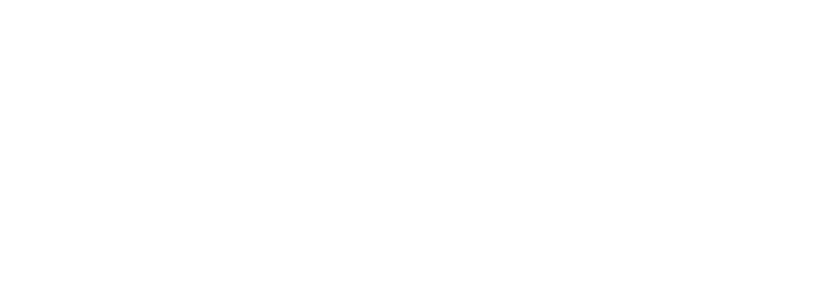
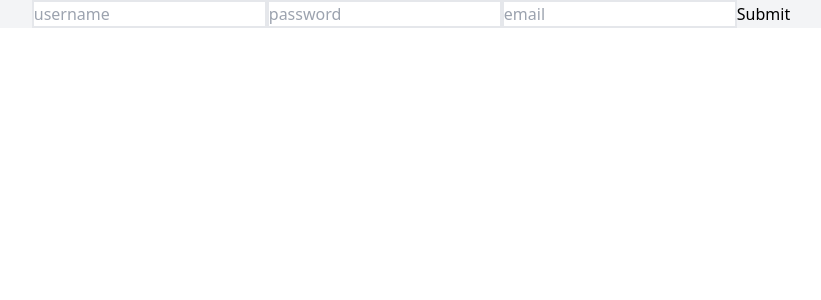
Before and after one commit to ElliottMend/Conference-React, a React (Create React App) app: page /Register in a window 1280 px wide. Shown: the top 300 px of the page, without its empty margins (229-1050 px from the left). Built offline with nearby package versions, Linux system fonts and the light colour scheme.

Commit message:
updated UI

```diff
--- a/src/Routes.tsx
+++ b/src/Routes.tsx
@@ -2,6 +2,7 @@
 import { BrowserRouter, Switch, Route } from "react-router-dom";
 import { ChatSocket } from "./components/ChatSocket";
 import { LoginContainer } from "./components/UserAuth/LoginContainer";
+import { RegisterContainer } from "./components/UserAuth/RegisterContainer";
 export const Routes = () => {
   return (
     <div>
@@ -9,6 +10,7 @@
         <Switch>
           <Route path="/login" component={() => <LoginContainer />} />
           <Route path="/Chat" component={() => <ChatSocket />} />
+          <Route path="/Register" component={() => <RegisterContainer />} />
         </Switch>
       </BrowserRouter>
     </div>
--- /dev/null
+++ b/src/components/UserAuth/Register.tsx
@@ -0,0 +1,29 @@
+import React from "react";
+interface IProps {
+  changeRegister: (event: React.ChangeEvent<HTMLInputElement>) => void;
+  registerSubmit: (event: React.FormEvent<HTMLFormElement>) => void;
+}
+export const Register = (props: IProps) => {
+  return (
+    <div>
+      <form className="bg-gray-100" onSubmit={props.registerSubmit}>
+        <input
+          placeholder="username"
+          onChange={props.changeRegister}
+          className="border-2"
+        />
+        <input
+          placeholder="password"
+          onChange={props.changeRegister}
+          className="border-2"
+        />
+        <input
+          placeholder="email"
+          onChange={props.changeRegister}
+          className="border-2"
+        />
+        <button>Submit</button>
+      </form>
+    </div>
+  );
+};
--- /dev/null
+++ b/src/components/UserAuth/RegisterContainer.tsx
@@ -0,0 +1,28 @@
+import React, { useState } from "react";
+import { Register } from "./Register";
+interface IState {
+  username: String;
+  password: String;
+  email: String;
+}
+export const RegisterContainer = () => {
+  const [state, setState] = useState<IState>({
+    username: "",
+    password: "",
+    email: "",
+  });
+  const RegisterSubmit = (e: any) => {
+    e.preventDefault();
+  };
+  const changeRegister = (e: any) => {
+    setState({ ...state, [e.currentTarget.id]: e.currentTarget.value });
+  };
+  return (
+    <div>
+      <Register
+        registerSubmit={RegisterSubmit}
+        changeRegister={changeRegister}
+      />
+    </div>
+  );
+};
```
